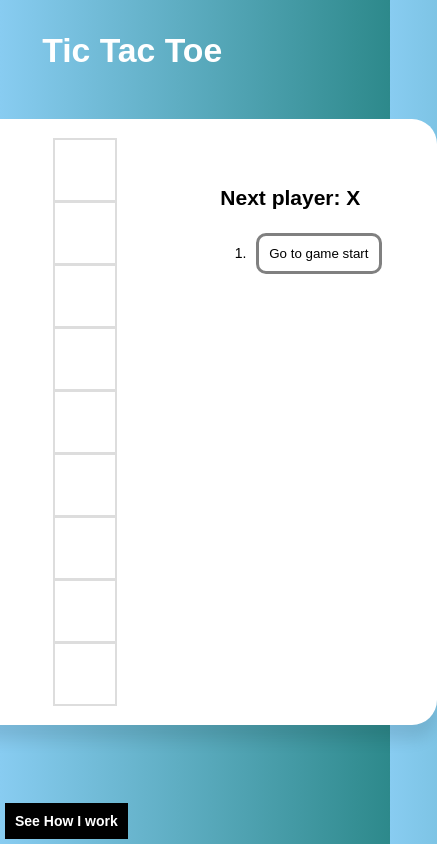
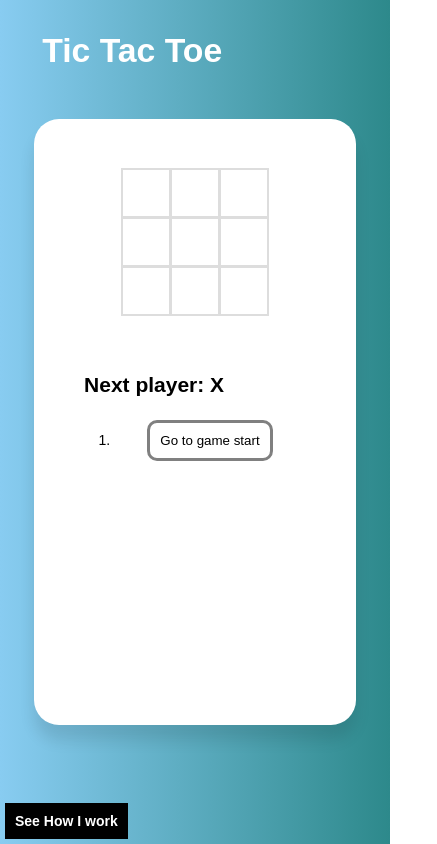
Before and after one commit to xxzbuckxx/tic-tac-toe-react-demo, a React (Vite) app: page / in a window 390 px wide. Shown: the whole page, 437 px wide, since content can reach past the window. Built offline with nearby package versions, Linux system fonts and the light colour scheme.

Commit message:
Css responsive phone layout

```diff
--- a/src/Game/Game.css
+++ b/src/Game/Game.css
@@ -1,5 +1,3 @@
-
-
 .game {
   display: flex;
   flex-direction: row;
@@ -7,17 +5,19 @@
   padding: 50px;
   border-radius: 25px;
   height: 60vh;
-  box-shadow: 0 15px 15px rgba(0,0,0,0.1);
+  box-shadow: 0 15px 15px rgba(0, 0, 0, 0.1);
   align-items: center;
 }
 
-ol, ul {
+ol,
+ul {
   padding-left: 30px;
 }
 
 li {
   padding-top: 5px;
 }
+
 /* Tic Tac Toe Board */
 .board {
   padding: 50px;
@@ -70,3 +70,21 @@ li {
   padding: 10px;
   background-color: white;
 }
+
+@media only screen and (max-width: 600px) {
+
+  .game {
+    flex-direction: column;
+    padding: 50px;
+  }
+
+  .board {
+    padding: 0px;
+    padding-bottom: 40px;
+  }
+
+  .square {
+    height: 50px;
+    width: 50px;
+  }
+}
```
